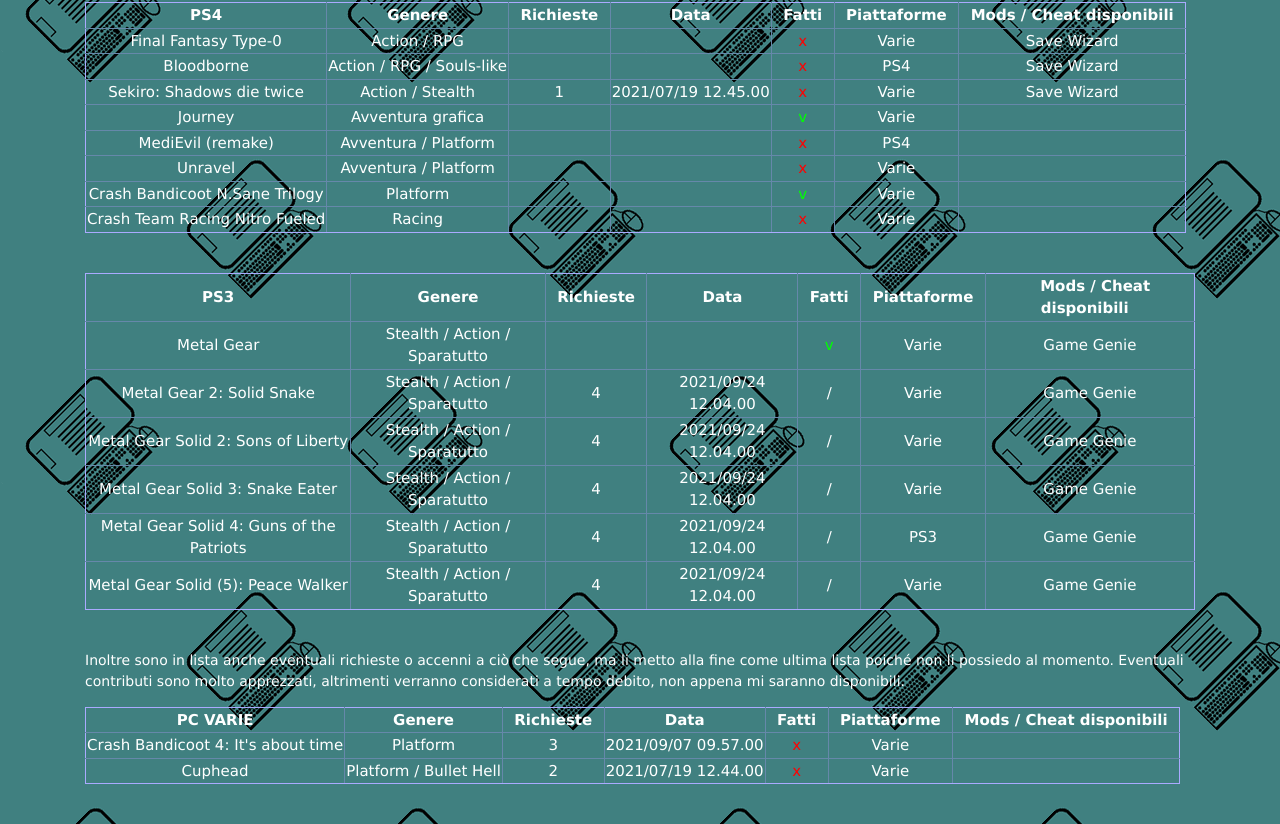
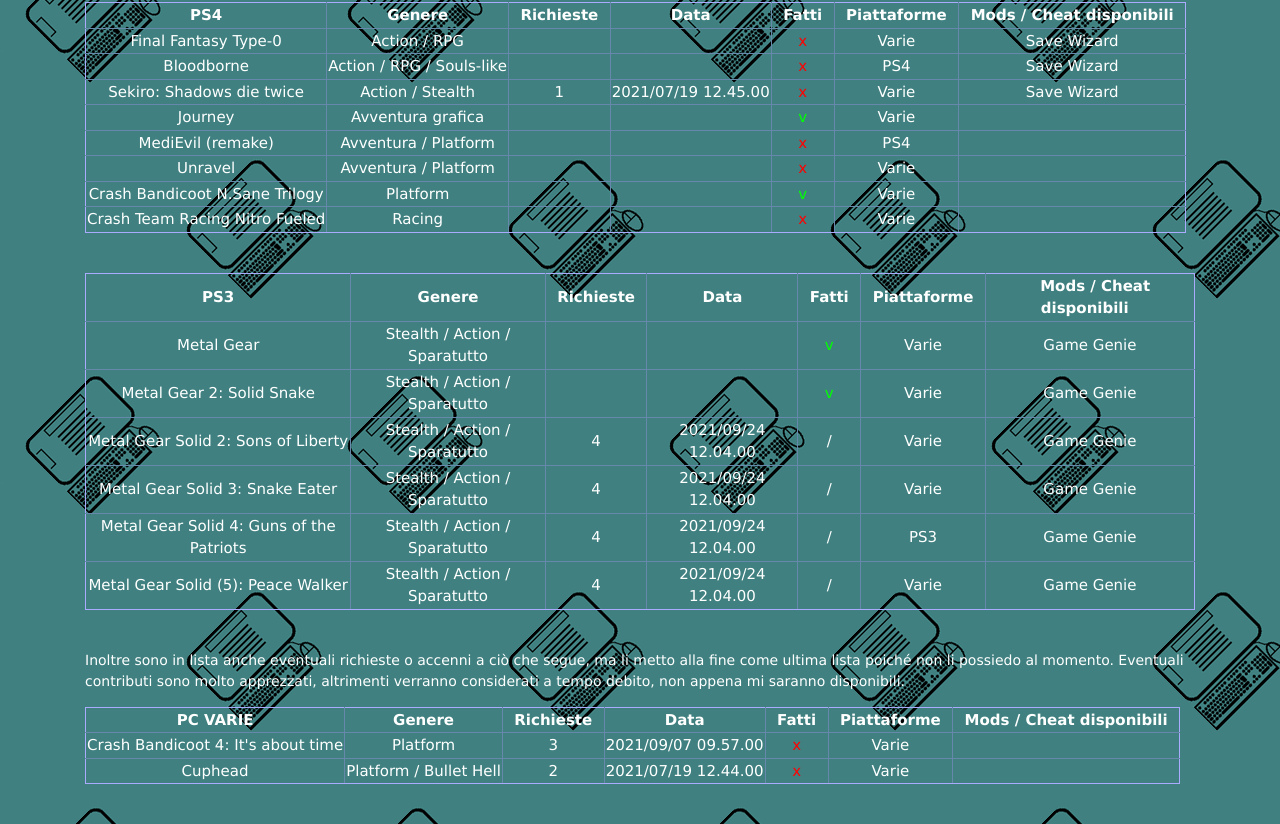
Before and after one commit to sunbrogilgamesh/sunbrogilgamesh.github.io, a plain HTML site: page index.html in a window 1280 px wide. Shown: the part 3767-4591 px from the top of the page. Drawn offline with nearby package versions, Linux system fonts and the light colour scheme.

Commit message:
Update index.html

```diff
--- a/index.html
+++ b/index.html
@@ -899,9 +899,9 @@
       <tr>
         <td>Metal Gear 2: Solid Snake</td>
         <td>Stealth / Action / Sparatutto</td>
-        <td>4</td>
-        <td>2021/09/24 12.04.00</td>
-        <td class="orange">/</td>
+        <td></td>
+        <td></td>
+        <td class="green">v</td>
         <td>Varie</td>
         <td>Game Genie</td>
       </tr>
```
